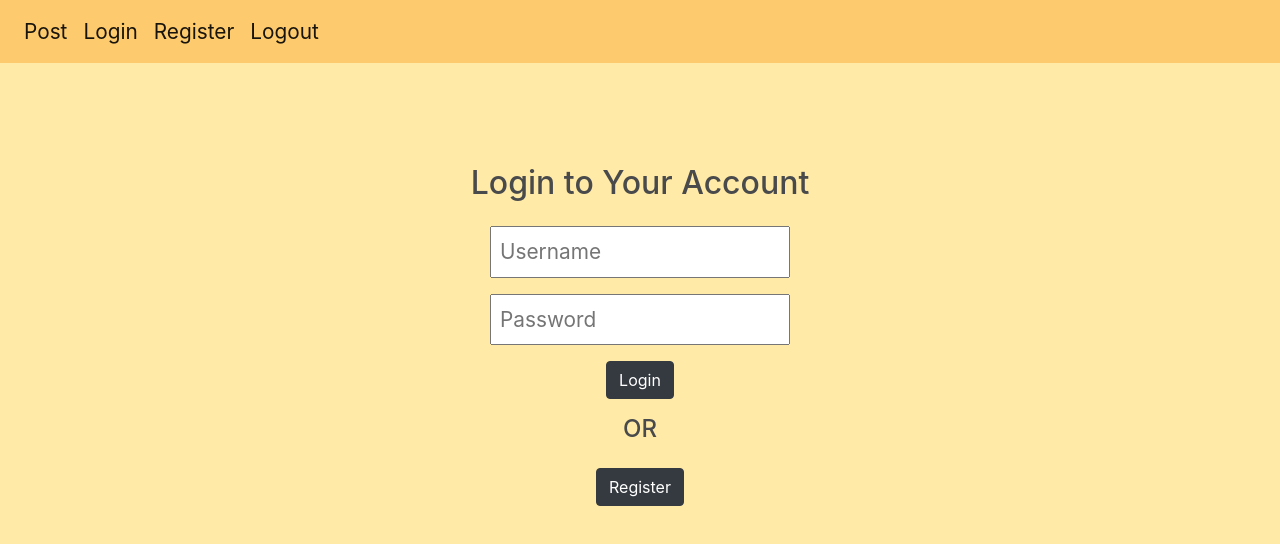
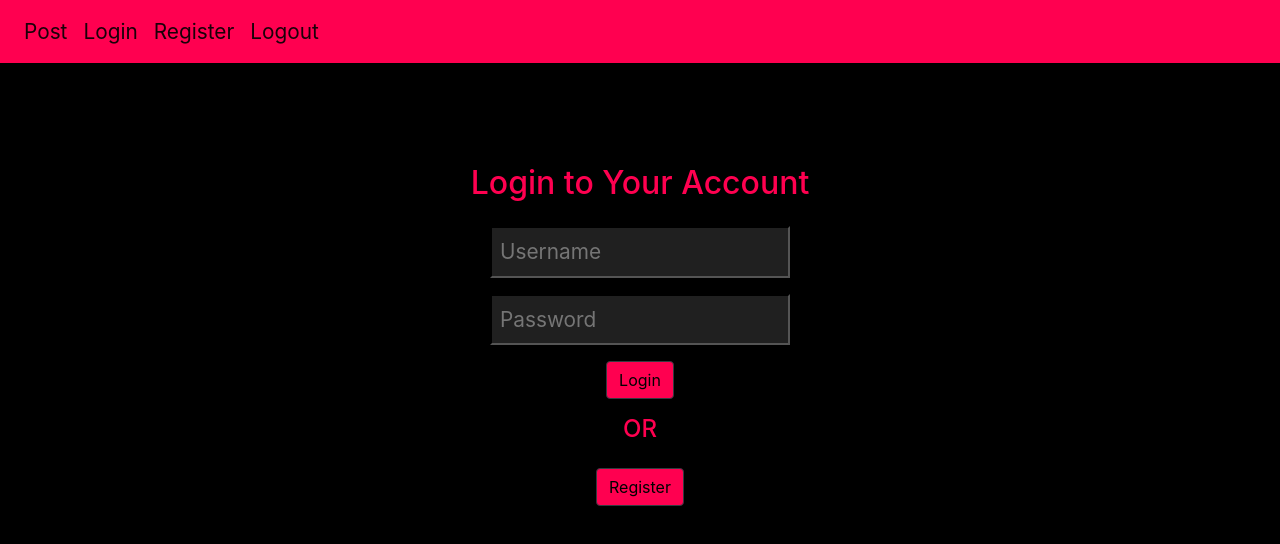
Before and after one commit to SouLPegasuS/Nested-Comments, a React (Create React App) app in the folder client/: page /login in a window 1280 px wide. Shown: the top 544 px of the page. Built offline with nearby package versions, Linux system fonts and the light colour scheme.

Commit message:
added styles

```diff
--- a/client/public/styles.css
+++ b/client/public/styles.css
@@ -1,21 +1,32 @@
 body {
-    background-color: #ffeaa7;
+    background-color: #000000;
     min-height: 70vh;
     padding: 4rem 3rem 4rem 3rem;
     box-sizing: border-box;
     /* display: flex; */
     justify-content: center;
     align-items: center;
-    color: hsl(198, 1%, 29%);
+    color: #ff0050;
     /* font-family: "Architects Daughter", cursive; */
     /* text-align: center; */
     font-size: 130%;
   }
 
   .navbar{
-    background-color: #fdcb6e;
+    background-color: #ff0050;
   }
 
   .user-container{
     margin-top: 100px;
   }
+
+  input{
+    background-color: #202020;
+    border-color: #000000;
+    color: white;
+  }
+
+  .btn-dark{
+    background-color: #ff0050;
+    color: #000000;
+  }
--- a/client/src/components/Comment.css
+++ b/client/src/components/Comment.css
@@ -1,16 +1,16 @@
 
-  /* body {
-    background-color: #fafafa;
-  } */
   .comment-header {
     height: 25px;
+    padding: 0.5rem 0.5rem 0 0.5rem ;
   }
-  .comment-content {
-    border: 1px solid #00000059;
-  }
+
+  /* .comment-content {
+
+  } */
+
   .comment-text{
     padding: 1%;
-    font-size: 1.35em;
+    font-size: 1.5em;
   }
   .comment-actions button {
     margin-left: 0.5%;
@@ -21,5 +21,6 @@
     margin-left: 10%;
   }
   .single-comment {
-    margin: 0.5% 0;
+    margin: 0.75% 0;
+    border: 1px solid #404040;
   }
--- a/client/src/components/comment.jsx
+++ b/client/src/components/comment.jsx
@@ -53,13 +53,17 @@ const Comment = (props) => {
 
     let comment = props.commentData;
     const date = new Date(comment.postedDate).toLocaleString();
-    const replyActionsStyle = {backgroundColor: '#2196f3', margin: "5px 0 0 5px", lineHeight: "1"};
+    const replyActionsStyle = {backgroundColor: '#ff0050', margin: "5px 0 0 5px", lineHeight: "1", color: "black", marginBottom: "0.5rem"};
     const marginleft = (comment.depth-1)*10+'%';
     return (
         <div className='single-comment' style={{marginLeft: marginleft}}>
                 <div className="comment-header">
-                <Typography style={{float: "left"}} variant="body1" component="p">{comment.author.name}:</Typography>
-                <Typography style={{float: "right"}} variant="body1" component="p">{date}</Typography>
+                <Typography style={{float: "left", color: "#999999"}} variant="body1" component="p">
+                    {comment.author.name}:
+                </Typography>
+                <Typography style={{float: "right", color: "#999999"}} variant="body1" component="p">
+                    {date}
+                </Typography>
                 </div>
                 <div className="comment-content">
                     {editClicked ?
@@ -67,10 +71,12 @@ const Comment = (props) => {
                             value={editInput}
                             multiline rowsMin="1" maxRows="3"
                             placeholder="Type your comment..."
-                            style={{width: "100%"}}
+                            style={{width: "100%", color: "white"}}
                             onChange={typeEdit}/>
                         :
-                        <Typography className="comment-text" variant="body1" component="p">{comment.commentText}</Typography>
+                        <Typography className="comment-text" variant="body1" component="p">
+                            {comment.commentText}
+                        </Typography>
                     }
                     <div className="comment-actions">
                         {props.isLogged && comment.author.id === props.userData.id ?
@@ -78,7 +84,7 @@ const Comment = (props) => {
                                 size="small"
                                 color="primary"
                                 variant="contained"
-                                style={{backgroundColor: '#2196f3'}}
+                                style={{backgroundColor: '#ff0050', color: "black"}}
                                 onClick={editClicked ? () => saveEdit(comment) : () => editComment(comment.commentText)}
                             >
                                 {editClicked ? "Save" : "Edit"}
@@ -89,7 +95,7 @@ const Comment = (props) => {
                             disabled={comment.depth > 5}
                             color="primary"
                             variant="contained"
-                            style={{backgroundColor: '#2196f3'}}
+                            style={{backgroundColor: '#ff0050', color: "black"}}
                             onClick={editClicked ? cancelEdit : replyToComment}
                         >
                             {editClicked ? "Cancel" : "Reply"}
@@ -103,7 +109,7 @@ const Comment = (props) => {
                         multiline rowsMin="1" maxRows="3"
                         disabled={!props.isLogged}
                         placeholder={!props.isLogged ? "Login to comment" : "Type your reply..."}
-                        style={{width: "100%"}}
+                        style={{width: "100%", color: "white"}}
                         onChange={typeReply}/>
                     <div className="comment-action">
                         <Button
--- a/client/src/pages/Post.jsx
+++ b/client/src/pages/Post.jsx
@@ -13,6 +13,8 @@ const dummyPost = "Lorem ipsum dolor sit amet, consectetur adipiscing elit, sed
 const useStyles = makeStyles((theme) => ({
     root: {
         maxWidth: "100%",
+        backgroundColor: "#181818",
+        color: "white"
     },
     expand: {
         transform: 'rotate(0deg)',
@@ -147,7 +149,7 @@ const Post = () => {
                         aria-expanded={expanded}
                         aria-label="show more"
                     >
-                        <Typography variant="body1" component="p">Comments</Typography>
+                        <Typography style={{color: "#999999"}} variant="body1" component="p">Comments</Typography>
                     </IconButton>
                 </CardActions>
                 <Collapse in={expanded} timeout="auto" unmountOnExit>
@@ -158,14 +160,14 @@ const Post = () => {
                                 disabled={!isLogged}
                                 multiline rowsMin="1" maxRows="3"
                                 placeholder={!isLogged ? "Login to comment" : "Type your comment..."}
-                                style={{width: "100%"}}
+                                style={{width: "100%", color: "white"}}
                                 onChange={typeComment}/>
                             <Button
                                 size="small"
                                 disabled={!isLogged}
                                 color="primary"
                                 variant="contained"
-                                style={{backgroundColor: '#2196f3', marginTop: "1%"}}
+                                style={{backgroundColor: '#ff0050', marginTop: "1%", color:"black"}}
                                 onClick={()=>addComment(false,null,null)}
                                 >
                                 Submit
```
Also changed, not shown: 1 other file (tests, documents, lock files or other folders).
